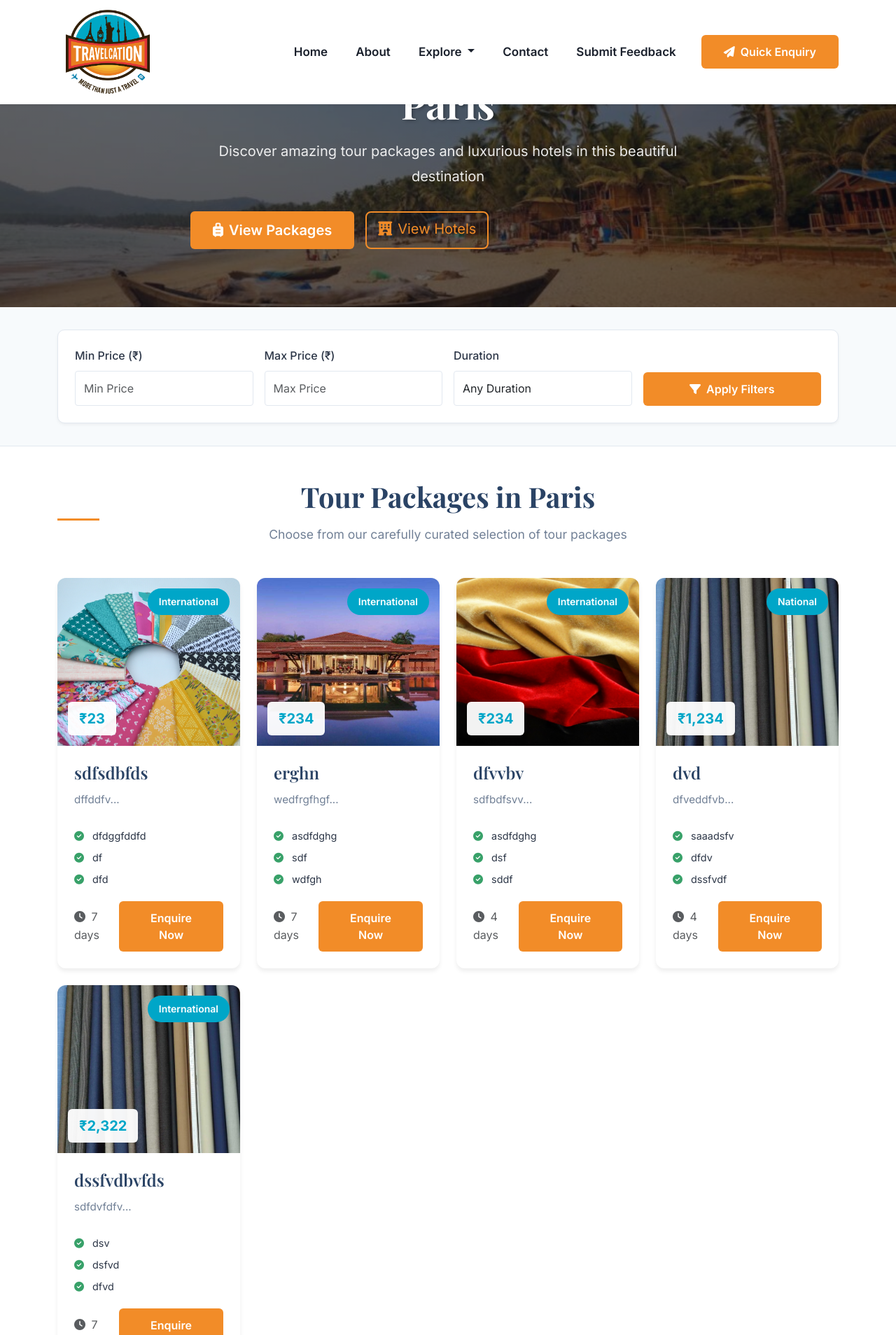
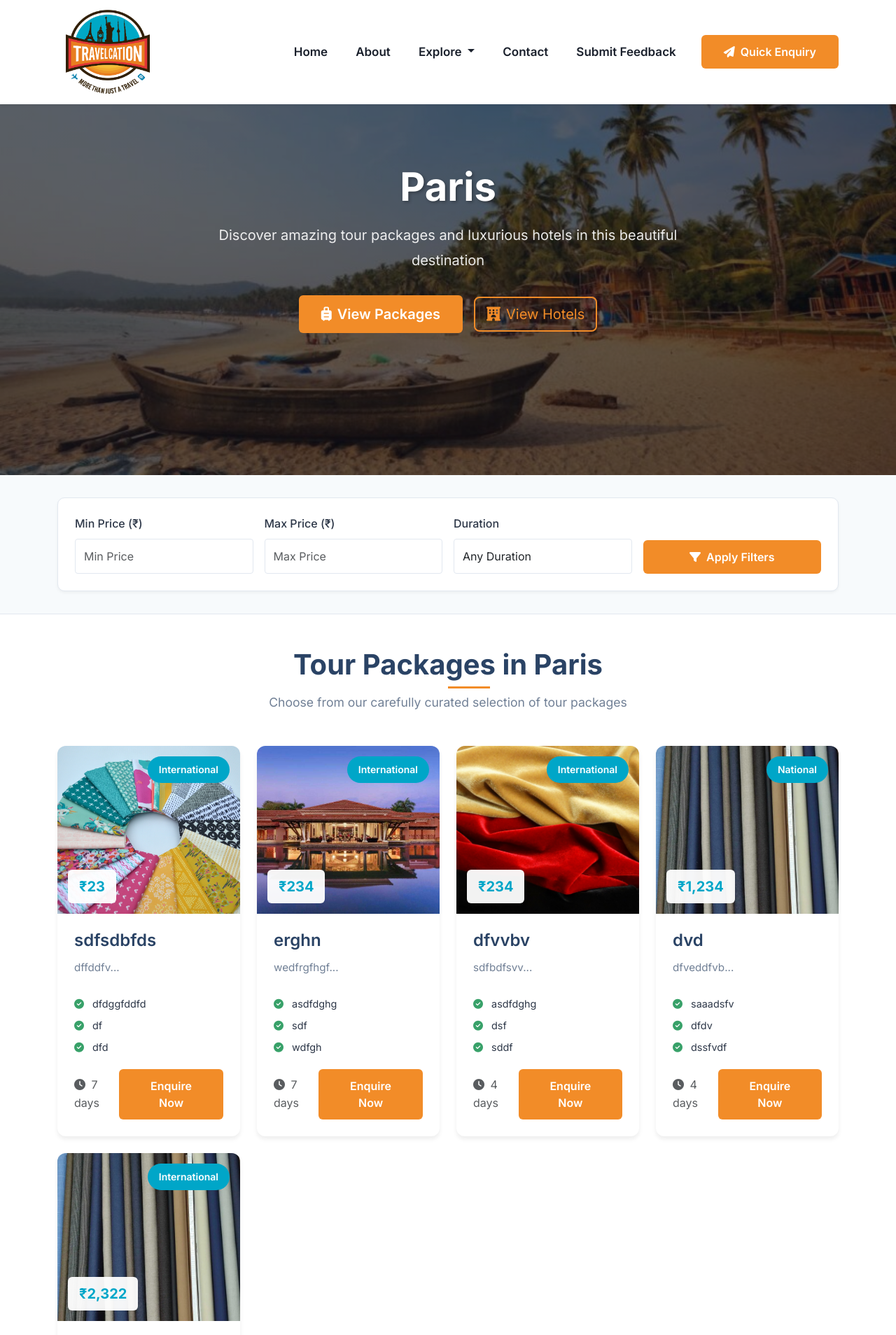
Before and after one commit to visualvibe-space/Travelcation, a PHP site: page /destination.php?slug=paris in a window 1280 px wide. Shown: the part 41-1949 px from the top of the page at 70% size. Run offline with PHP 8.4, Linux system fonts and the light colour scheme; data comes from the database, SQL or seed files in the repository.

Commit message:
Complete destination.php page

```diff
--- a/destination.php
+++ b/destination.php
@@ -363,7 +363,7 @@ body.page-exit {
         /* ================= HERO SECTION ================= */
         .destination-hero {
             position: relative;
-            min-height: 60vh;
+            min-height: 90vh;
             padding-top: var(--navbar-height);
             display: flex;
             align-items: center;
@@ -404,7 +404,7 @@ body.page-exit {
         }
 
         .destination-hero-title {
-            font-family: 'Playfair Display', serif;
+          font-family: Inter, sans-serif;
             font-size: 3.5rem;
             font-weight: 700;
             margin-bottom: 1rem;
@@ -534,7 +534,7 @@ body.page-exit {
         }
 
         .card-title {
-            font-family: 'Playfair Display', serif;
+          font-family: Inter, sans-serif;
             font-size: 1.5rem;
             font-weight: 600;
             color: var(--primary-color);
@@ -648,7 +648,7 @@ body.page-exit {
 
         /* ================= SECTIONS ================= */
         .section-title {
-            font-family: 'Playfair Display', serif;
+          font-family: Inter, sans-serif;
             font-size: 2.5rem;
             font-weight: 700;
             color: var(--primary-color);
@@ -659,7 +659,7 @@ body.page-exit {
         .section-title::after {
             content: '';
             position: absolute;
-            left: 0;
+            left: 50%;
             bottom: -10px;
             width: 60px;
             height: 3px;
@@ -766,7 +766,7 @@ body.page-exit {
         }
 
         .modal-title {
-            font-family: 'Playfair Display', serif;
+          font-family: inter, sans-serif;
             font-weight: 600;
         }
 
@@ -966,7 +966,7 @@ body.page-exit {
             <div class="destination-hero-content fade-in">
                 <h1 class="destination-hero-title"><?= htmlspecialchars($destination['title']) ?></h1>
                 <p class="destination-hero-subtitle">Discover amazing tour packages and luxurious hotels in this beautiful destination</p>
-                <div class="d-flex flex-column flex-md-row gap-3">
+                <div class="d-flex flex-column flex-md-row gap-3 align-items-center justify-content-center">
                     <a href="#packages" class="btn btn-primary btn-lg">
                         <i class="fas fa-suitcase-rolling me-2"></i>View Packages
                     </a>
@@ -1003,10 +1003,10 @@ body.page-exit {
                         <label class="form-label">Duration</label>
                         <select name="duration" class="form-control">
                             <option value="">Any Duration</option>
-                            <option value="3" <?= $duration=='3'?'selected':'' ?>>3 Days</option>
-                            <option value="5" <?= $duration=='5'?'selected':'' ?>>5 Days</option>
-                            <option value="7" <?= $duration=='7'?'selected':'' ?>>7 Days</option>
-                            <option value="10" <?= $duration=='10'?'selected':'' ?>>10+ Days</option>
+                            <option value="3" <?= $duration == '3' ? 'selected' : '' ?>>3 Days</option>
+                            <option value="5" <?= $duration == '5' ? 'selected' : '' ?>>5 Days</option>
+                            <option value="7" <?= $duration == '7' ? 'selected' : '' ?>>7 Days</option>
+                            <option value="10" <?= $duration == '10' ? 'selected' : '' ?>>10+ Days</option>
                         </select>
                     </div>
 
@@ -1042,7 +1042,7 @@ body.page-exit {
                         $features = !empty($p['features'])
                             ? array_map('trim', explode(',', $p['features']))
                             : [];
-                    ?>
+                        ?>
                     <div class="col-lg-3 col-md-6">
                         <div class="package-card slide-up">
                             <div class="card-img-container">
@@ -1121,7 +1121,7 @@ body.page-exit {
                         $features = !empty($h['features'])
                             ? array_map('trim', explode(',', $h['features']))
                             : [];
-                    ?>
+                        ?>
                     <div class="col-lg-3 col-md-6">
                         <div class="hotel-card slide-up">
                             <div class="card-img-container">
```
Also changed, not shown: 1 other file.
